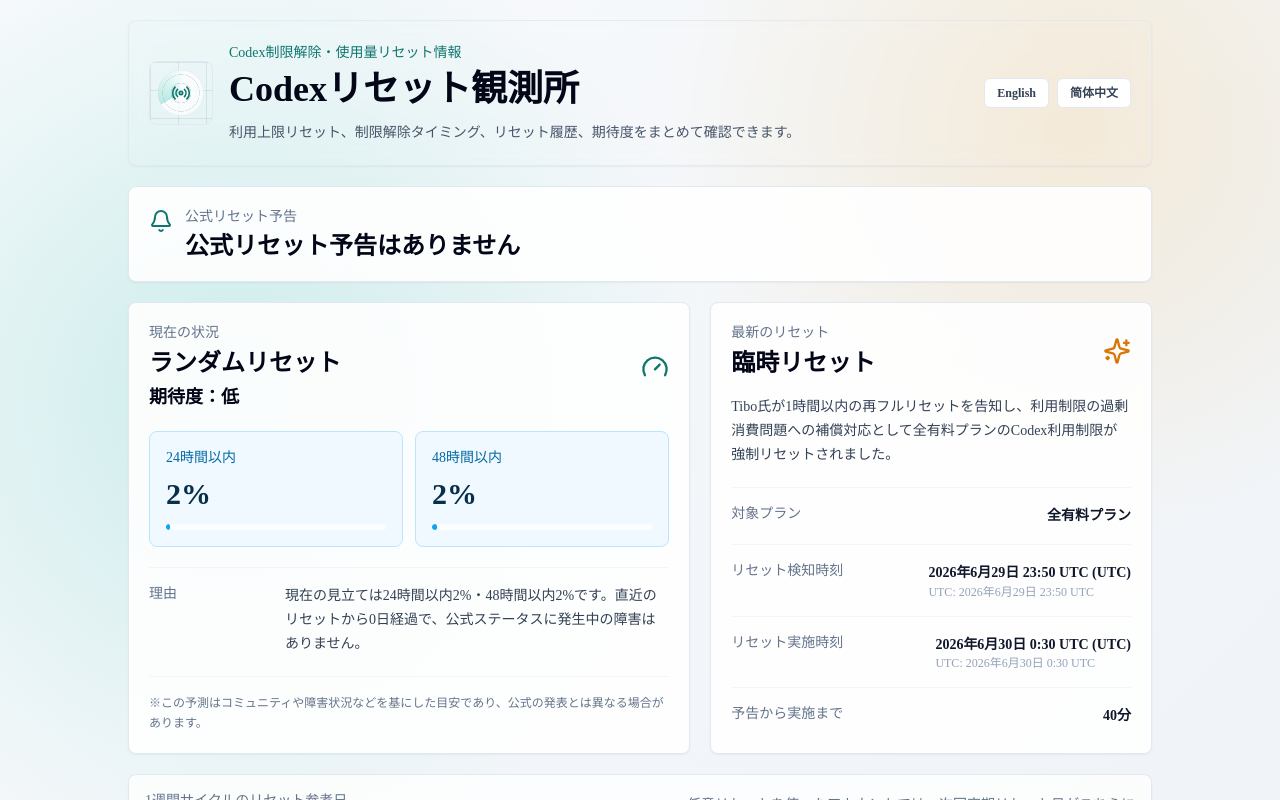
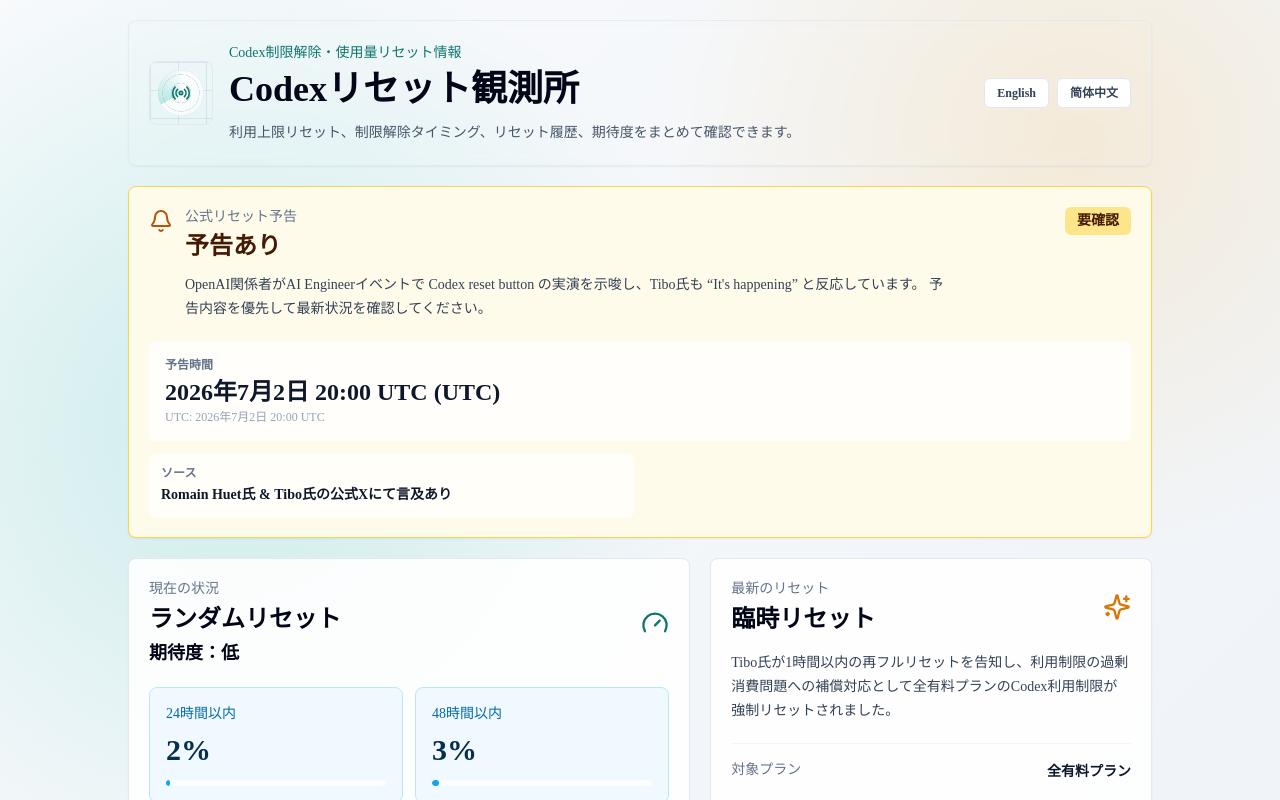
Before and after one commit to gussuri/codex-reset-observatory, a Next.js app: page / in a window 1280 px wide. Shown: the top 800 px of the page. Built offline with nearby package versions, Linux system fonts and the light colour scheme; no server answers.

Commit message:
feat(data): add Codex reset button demo notice scheduled for July 3

```diff
--- a/data/observationSignals.ts
+++ b/data/observationSignals.ts
@@ -19,6 +19,26 @@ export type LocalObservationSignal = {
 };
 
 export const LOCAL_OBSERVATION_SIGNALS: Array<LocalObservationSignal> = [
+  {
+    id: "official-codex-reset-button-demo-notice-2026-07-02",
+    observedAt: "2026-07-02T05:30:00+09:00",
+    type: "official_notice",
+    status: "active",
+    expectedAt: "2026-07-03T05:00:00+09:00",
+    expiresAt: "2026-07-03T08:00:00+09:00",
+    title:
+      "OpenAI関係者がAI Engineerイベントで Codex reset button の実演を示唆し、Tibo氏も “It's happening” と反応しています。",
+    keywords: [
+      "reset button",
+      "AI Engineer",
+      "demo",
+      "実演",
+      "Romain Huet",
+      "It's happening",
+    ],
+    source: null,
+    sourceLabel: "Romain Huet氏 & Tibo氏の公式Xにて言及あり",
+  },
   {
     id: "official-codex-forced-reset-notice-2026-06-30",
     observedAt: "2026-06-30T08:50:00+09:00",
--- a/lib/radar/i18n.ts
+++ b/lib/radar/i18n.ts
@@ -708,6 +708,11 @@ export const DYNAMIC_TRANSLATIONS: Record<string, Record<Locale, string>> = {
     en: "Tibo announced that one additional manual reset credit will be distributed to all paid plans within the next 24 hours.",
     zh: "Tibo 宣布将在未来 24 小时内向所有付费计划追加发放一次手动重置额度。",
   },
+  "OpenAI関係者がAI Engineerイベントで Codex reset button の実演を示唆し、Tibo氏も “It's happening” と反応しています。": {
+    ja: "OpenAI関係者がAI Engineerイベントで Codex reset button の実演を示唆し、Tibo氏も “It's happening” と反応しています。",
+    en: "An OpenAI member hinted at a Codex reset button demo at the AI Engineer event, and Tibo also reacted with “It’s happening.”",
+    zh: "OpenAI成员暗示将在AI Engineer活动中演示Codex重置按钮，Tibo也对此回应称 “It's happening”。",
+  },
 };
 
 export function translateUI(key: string, locale: Locale): string {
```
